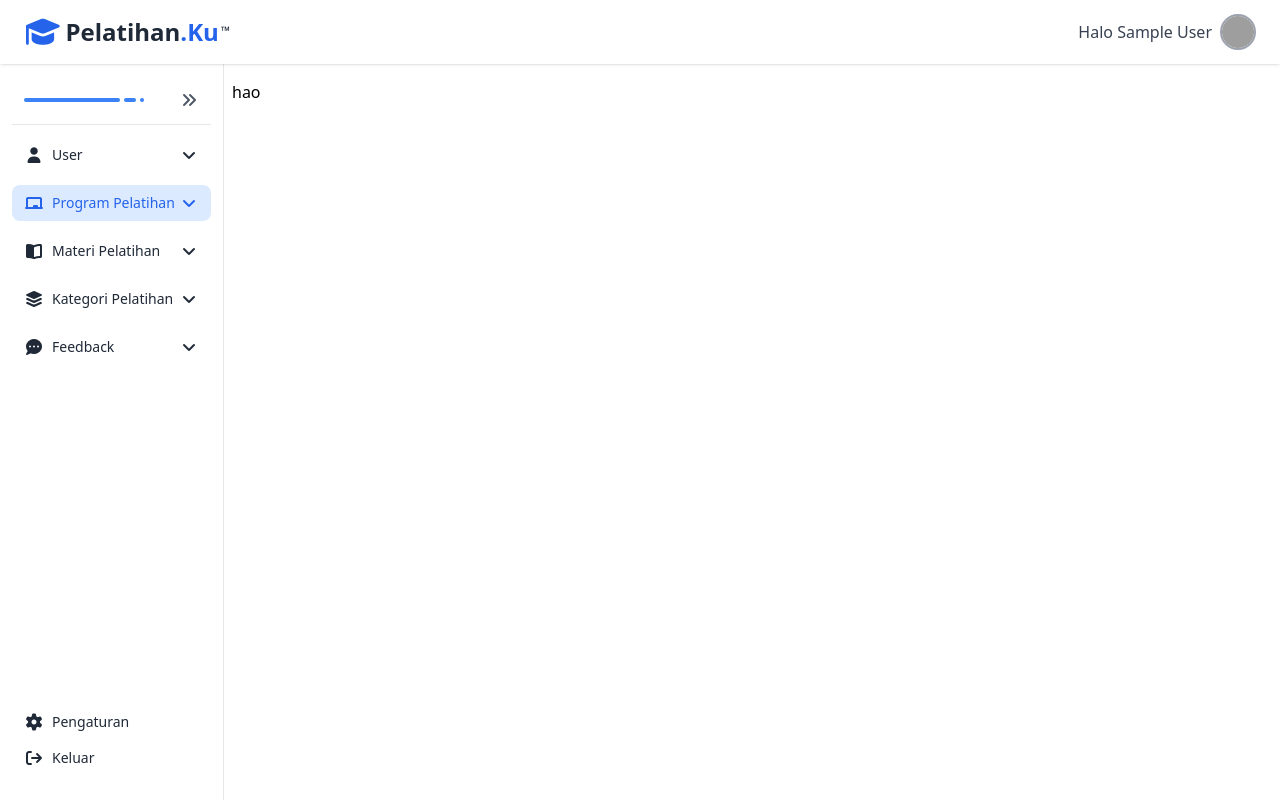
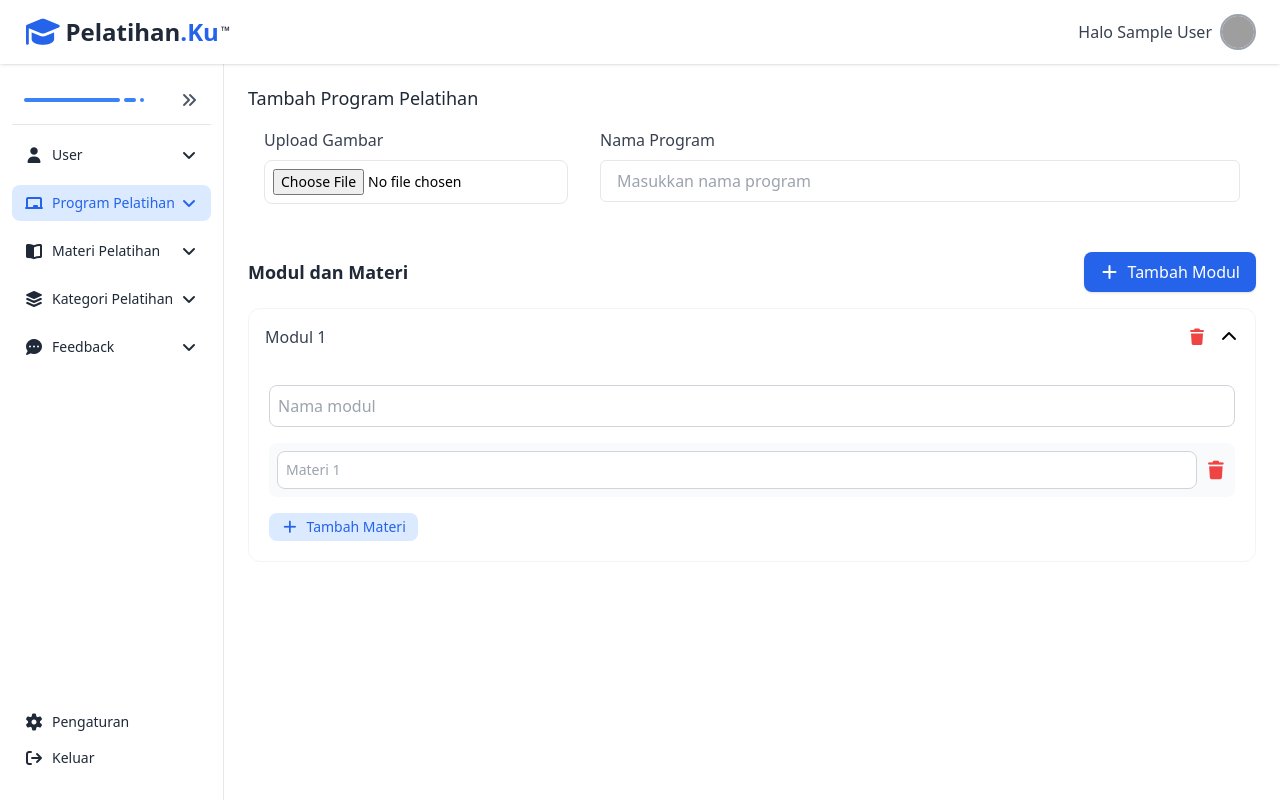
Before and after one commit to bachtiarrizaa/pelatihan-digital-app, a React (Vite) app in the folder frontend/: page /admin/pelatihan/tambah in a window 1280 px wide. Built offline with nearby package versions, Linux system fonts and the light colour scheme; sample sign-in values are in the browser's storage; grey boxes are pictures that could not be loaded.

Commit message:
tambah pelatihan admin form

```diff
--- a/frontend/src/Pages/Admin/ProgramPelatihan/Tambah.jsx
+++ b/frontend/src/Pages/Admin/ProgramPelatihan/Tambah.jsx
@@ -1,7 +1,193 @@
+import { useState } from "react";
+
 export default function TambahPelatihanAdmin() {
+  const [image, setImage] = useState(null);
+  const [nama, setNama] = useState("");
+  const [moduls, setModuls] = useState([
+    { nama: "", materi: [""], open: true },
+  ]);
+
+  const handleImageChange = (e) => setImage(e.target.files[0]);
+
+  const addModul = () => {
+    setModuls([...moduls, { nama: "", materi: [""], open: true }]);
+  };
+
+  const removeModul = (idx) => {
+    setModuls(moduls.filter((_, i) => i !== idx));
+  };
+
+  const addMateri = (idx) => {
+    const newModuls = [...moduls];
+    newModuls[idx].materi.push("");
+    setModuls(newModuls);
+  };
+
+  const removeMateri = (modulIdx, materiIdx) => {
+    const newModuls = [...moduls];
+    newModuls[modulIdx].materi = newModuls[modulIdx].materi.filter(
+      (_, i) => i !== materiIdx
+    );
+    setModuls(newModuls);
+  };
+
+  const toggleAccordion = (idx) => {
+    const newModuls = [...moduls];
+    newModuls[idx].open = !newModuls[idx].open;
+    setModuls(newModuls);
+  };
+
   return (
     <>
-      <h1>hao</h1>
+      <div className="px-4 py-1 min-h-screen">
+        <h1 className="text-lg font-medium text-gray-800">
+          Tambah Program Pelatihan
+        </h1>
+
+        {/* Upload & Nama */}
+        <div className="grid grid-cols-1 md:grid-cols-3">
+          {/* Upload Gambar (1/3) */}
+          <div className="bg-white p-4 rounded-xl md:col-span-1">
+            <label className="text-gray-700">Upload Gambar</label>
+            <input
+              type="file"
+              onChange={handleImageChange}
+              className="block w-full border border-gray-200 rounded-lg p-2 text-sm mt-2"
+            />
+            {image && (
+              <img
+                src={URL.createObjectURL(image)}
+                alt="preview"
+                className="mt-3 w-40 h-40 object-cover rounded-lg border shadow-sm"
+              />
+            )}
+          </div>
+
+          {/* Nama Program (2/3) */}
+          <div className="bg-white p-4 md:col-span-2">
+            <label className="text-gray-700">Nama Program</label>
+            <input
+              type="text"
+              value={nama}
+              onChange={(e) => setNama(e.target.value)}
+              placeholder="Masukkan nama program"
+              className="block w-full px-4 py-2 mt-2 text-gray-700 bg-white border border-gray-200 rounded-md focus:border-blue-400 focus:ring-blue-300 focus:ring-opacity-40 focus:outline-none focus:ring"
+            />
+          </div>
+        </div>
+
+        {/* Subjudul Modul */}
+        <div className="flex justify-between items-center mt-8 mb-4">
+          <h2 className="text-lg font-semibold text-gray-800">
+            Modul dan Materi
+          </h2>
+          <button
+            onClick={addModul}
+            className="px-4 py-2 bg-blue-600 text-white rounded-lg shadow hover:bg-blue-700 flex items-center gap-2"
+          >
+            <i className="fa-solid fa-plus"></i> Tambah Modul
+          </button>
+        </div>
+
+        {/* Accordion Modul */}
+        <div className="space-y-2">
+          {moduls.map((modul, idx) => (
+            <div
+              key={idx}
+              className="bg-white rounded-xl border border-gray-100"
+            >
+              {/* Header Modul */}
+              <div
+                onClick={() => toggleAccordion(idx)}
+                className="flex justify-between items-center p-4 cursor-pointer hover:bg-gray-50 rounded-t-xl transition"
+              >
+                <span className="font-medium text-gray-700">
+                  {modul.nama || `Modul ${idx + 1}`}
+                </span>
+                <div className="flex gap-3 items-center">
+                  {/* Hapus Modul */}
+                  <button
+                    onClick={(e) => {
+                      e.stopPropagation();
+                      removeModul(idx);
+                    }}
+                    className="text-red-500 hover:text-red-700"
+                  >
+                    <i className="fa-solid fa-trash"></i>
+                  </button>
+
+                  {/* Icon Chevron */}
+                  <span
+                    className={`transform transition-transform duration-300 ${
+                      modul.open ? "rotate-180" : ""
+                    }`}
+                  >
+                    <i className="fa-solid fa-chevron-down"></i>
+                  </span>
+                </div>
+              </div>
+
+              {/* Body Modul */}
+              <div
+                className={`overflow-hidden transition-all duration-300 ${
+                  modul.open ? "max-h-screen" : "max-h-0"
+                }`}
+              >
+                <div className="p-5 space-y-4">
+                  {/* Input Nama Modul */}
+                  <input
+                    type="text"
+                    value={modul.nama}
+                    onChange={(e) => {
+                      const newModuls = [...moduls];
+                      newModuls[idx].nama = e.target.value;
+                      setModuls(newModuls);
+                    }}
+                    placeholder="Nama modul"
+                    className="w-full border border-gray-300 rounded-lg p-2 focus:ring-2 focus:ring-blue-500"
+                  />
+
+                  {/* Materi */}
+                  <div className="space-y-2">
+                    {modul.materi.map((materi, mIdx) => (
+                      <div
+                        key={mIdx}
+                        className="flex items-center gap-2 bg-gray-50 p-2 rounded-lg"
+                      >
+                        <input
+                          type="text"
+                          value={materi}
+                          onChange={(e) => {
+                            const newModuls = [...moduls];
+                            newModuls[idx].materi[mIdx] = e.target.value;
+                            setModuls(newModuls);
+                          }}
+                          placeholder={`Materi ${mIdx + 1}`}
+                          className="flex-1 border border-gray-300 rounded-lg p-2 text-sm focus:ring-2 focus:ring-blue-500"
+                        />
+                        <button
+                          onClick={() => removeMateri(idx, mIdx)}
+                          className="text-red-500 hover:text-red-700 text-lg"
+                        >
+                          <i className="fa-solid fa-trash"></i>
+                        </button>
+                      </div>
+                    ))}
+                  </div>
+
+                  {/* Tambah Materi */}
+                  <button
+                    onClick={() => addMateri(idx)}
+                    className="text-sm px-3 py-1 bg-blue-100 text-blue-600 rounded-lg hover:bg-blue-200 flex items-center gap-2"
+                  >
+                    <i className="fa-solid fa-plus"></i> Tambah Materi
+                  </button>
+                </div>
+              </div>
+            </div>
+          ))}
+        </div>
+      </div>
     </>
-  )
+  );
 }
```
